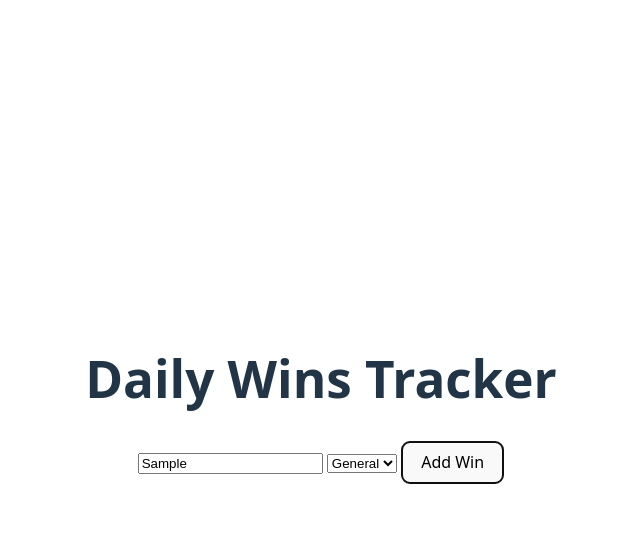
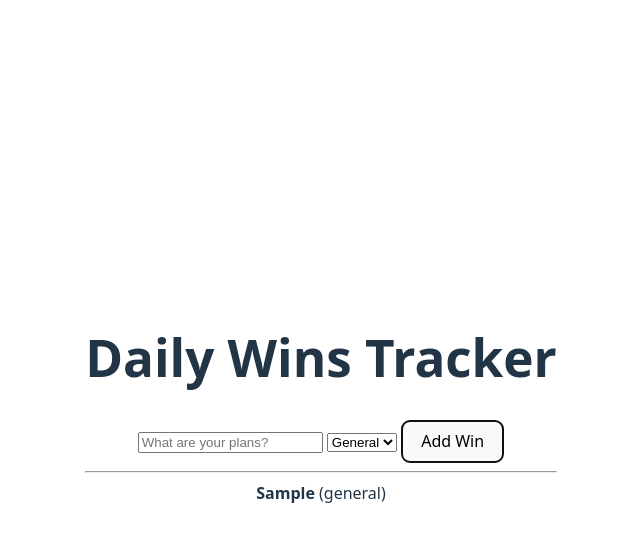
Before and after one commit to danielparfene9/lasb6, a Svelte app: page / in a window 1280 px wide. Both pictures are taken after typing "Sample" into the empty fields and a click on the button "Add Win". Shown: the top 542 px of the page, without its empty margins (319-959 px from the left). Built offline with nearby package versions, Linux system fonts and the light colour scheme.

Commit message:
add win creation logic + list

```diff
--- a/src/App.svelte
+++ b/src/App.svelte
@@ -2,6 +2,22 @@
   import { wins } from './lib/stores/wins.js';
   let newTitle = '';
   let newTag = 'general';
+
+  function addWin() {
+    if (!newTitle.trim()) return;
+    wins.update((list) => [
+      ...list,
+      {
+        id: Date.now(),
+        title: newTitle,
+        tag: newTag,
+        completed: false,
+        date: new Date().toISOString().split('T')[0]
+      }
+    ]);
+    newTitle = '';
+  }
+
 </script>
 
 <main>
@@ -15,7 +31,16 @@
     <option value="social">Social</option>
   </select>
 
-  <button>Add Win</button>
+  <button on:click={addWin}>Add Win</button>
+
+  <hr />
+
+  {#each $wins as win}
+    <div class="win-card">
+      <strong>{win.title}</strong> ({win.tag})
+    </div>
+  {/each}
+
 </main>
 
 <style>
```
